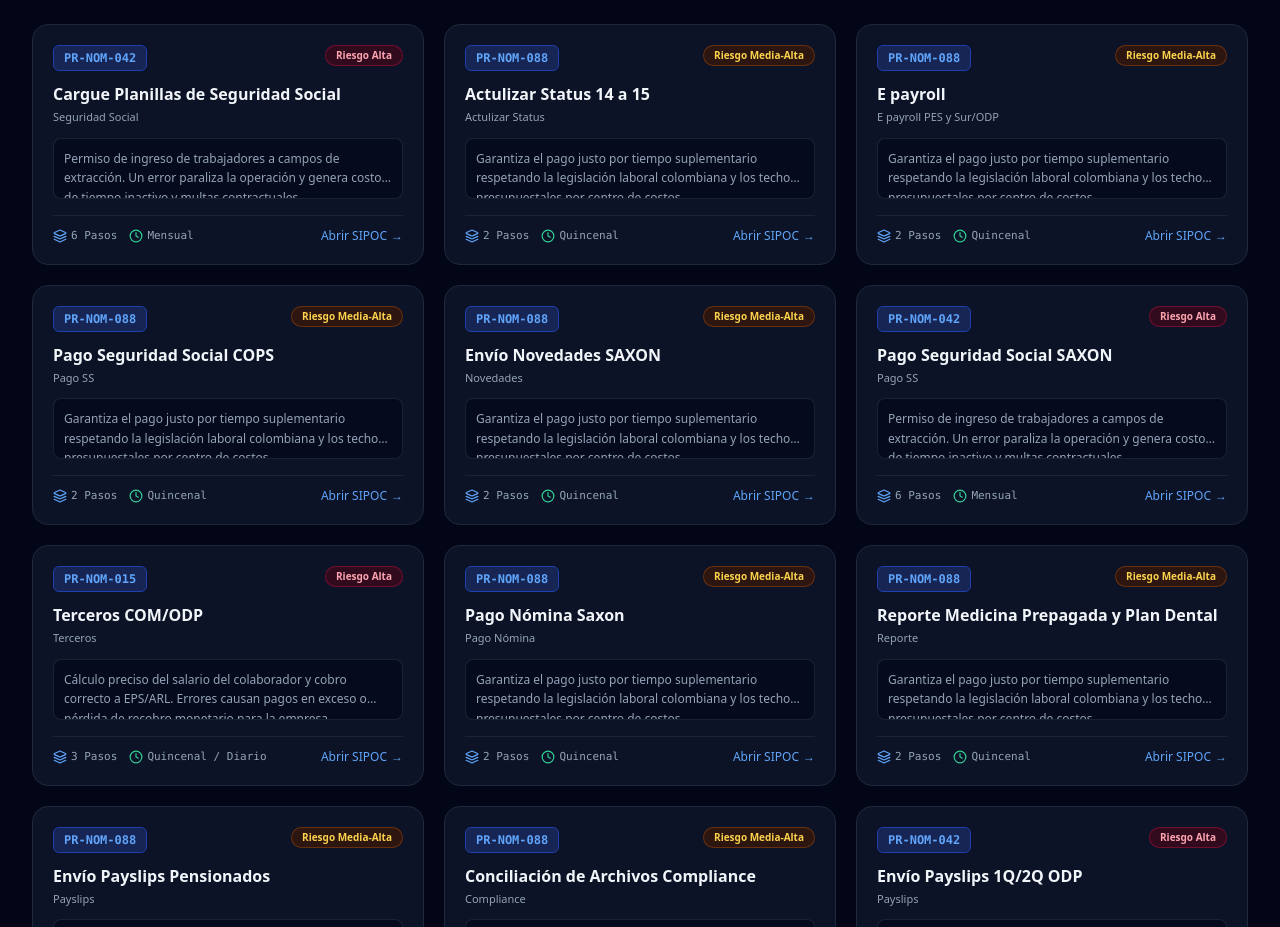
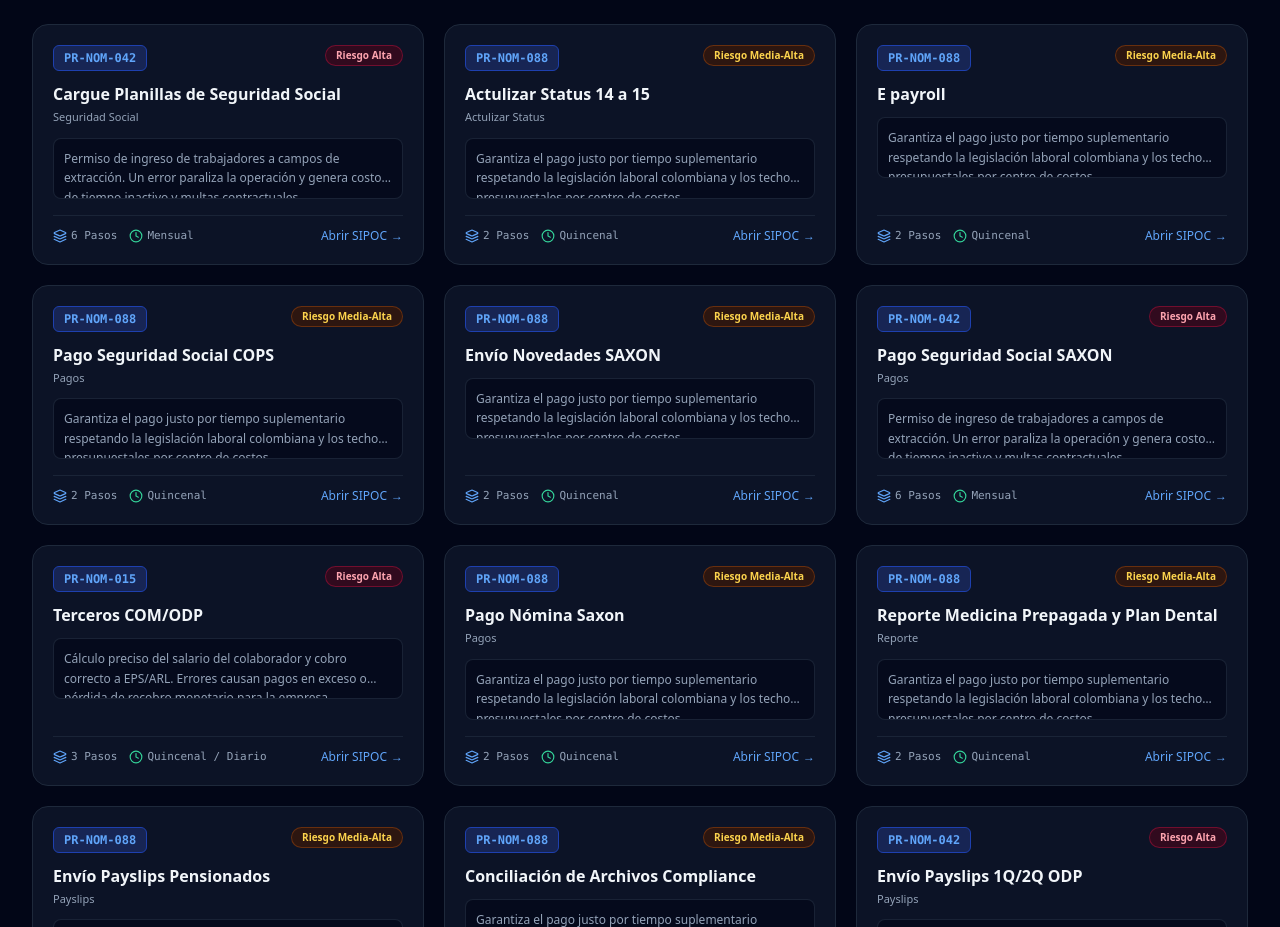
Before and after one commit to Nikol-GG/SPS-INTERACTIVO, a React (Vite) app: page / in a window 1280 px wide. Shown: the part 345-1272 px from the top of the page. Built offline with nearby package versions, Linux system fonts and the light colour scheme.

Commit message:
Update App.jsx

```diff
--- a/src/App.jsx
+++ b/src/App.jsx
@@ -211,7 +211,6 @@ const tasksCatalog = [
     id: 'pr-nom-088',
     code: "PR-NOM-088",
     title: "E payroll",
-    category: "E payroll PES y Sur/ODP",
     version: "v2026.1",
     responsable: "Practicante / Analista de Nómina",
     impactoNegocio: "Garantiza el pago justo por tiempo suplementario respetando la legislación laboral colombiana y los techos presupuestales por centro de costos.",
@@ -275,7 +274,7 @@ const tasksCatalog = [
     id: 'pr-nom-088',
     code: "PR-NOM-088",
     title: "Pago Seguridad Social COPS",
-    category: "Pago SS",
+    category: "Pagos",
     version: "v2026.1",
     responsable: "Practicante / Analista de Nómina",
     impactoNegocio: "Garantiza el pago justo por tiempo suplementario respetando la legislación laboral colombiana y los techos presupuestales por centro de costos.",
@@ -339,7 +338,6 @@ const tasksCatalog = [
     id: 'pr-nom-088',
     code: "PR-NOM-088",
     title: "Envío Novedades SAXON",
-    category: "Novedades",
     version: "v2026.1",
     responsable: "Practicante / Analista de Nómina",
     impactoNegocio: "Garantiza el pago justo por tiempo suplementario respetando la legislación laboral colombiana y los techos presupuestales por centro de costos.",
@@ -403,7 +401,7 @@ const tasksCatalog = [
     id: 'pr-nom-042',
     code: "PR-NOM-042",
     title: "Pago Seguridad Social SAXON",
-    category: "Pago SS",
+    category: "Pagos",
     version: "v2026.1",
     responsable: "Practicante Analista de Nómina",
     impactoNegocio: "Permiso de ingreso de trabajadores a campos de extracción. Un error paraliza la operación y genera costos de tiempo inactivo y multas contractuales.",
@@ -536,7 +534,6 @@ const tasksCatalog = [
     id: 'pr-nom-015',
     code: "PR-NOM-015",
     title: "Terceros COM/ODP",
-    category: "Terceros",
     version: "v2026.2",
     responsable: "Practicante / Auxiliar de Nómina",
     impactoNegocio: "Cálculo preciso del salario del colaborador y cobro correcto a EPS/ARL. Errores causan pagos en exceso o pérdida de recobro monetario para la empresa.",
@@ -617,7 +614,7 @@ const tasksCatalog = [
     id: 'pr-nom-088',
     code: "PR-NOM-088",
     title: "Pago Nómina Saxon",
-    category: "Pago Nómina",
+    category: "Pagos",
     version: "v2026.1",
     responsable: "Practicante / Analista de Nómina",
     impactoNegocio: "Garantiza el pago justo por tiempo suplementario respetando la legislación laboral colombiana y los techos presupuestales por centro de costos.",
@@ -809,7 +806,6 @@ const tasksCatalog = [
     id: 'pr-nom-088',
     code: "PR-NOM-088",
     title: "Conciliación de Archivos Compliance",
-    category: "Compliance",
     version: "v2026.1",
     responsable: "Practicante / Analista de Nómina",
     impactoNegocio: "Garantiza el pago justo por tiempo suplementario respetando la legislación laboral colombiana y los techos presupuestales por centro de costos.",
@@ -1070,7 +1066,6 @@ const tasksCatalog = [
     id: 'pr-nom-088',
     code: "PR-NOM-088",
     title: "Cierres",
-    category: "Cierres",
     version: "v2026.1",
     responsable: "Practicante / Analista de Nómina",
     impactoNegocio: "Garantiza el pago justo por tiempo suplementario respetando la legislación laboral colombiana y los techos presupuestales por centro de costos.",
```
